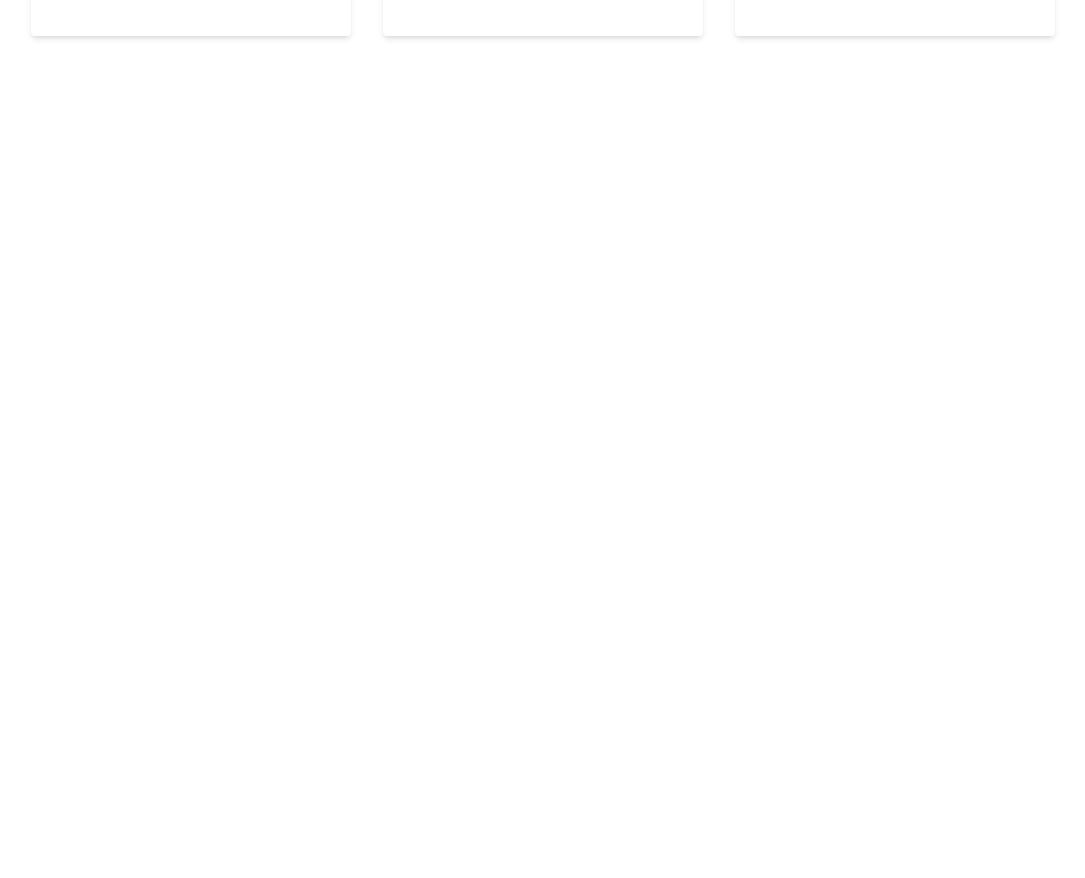
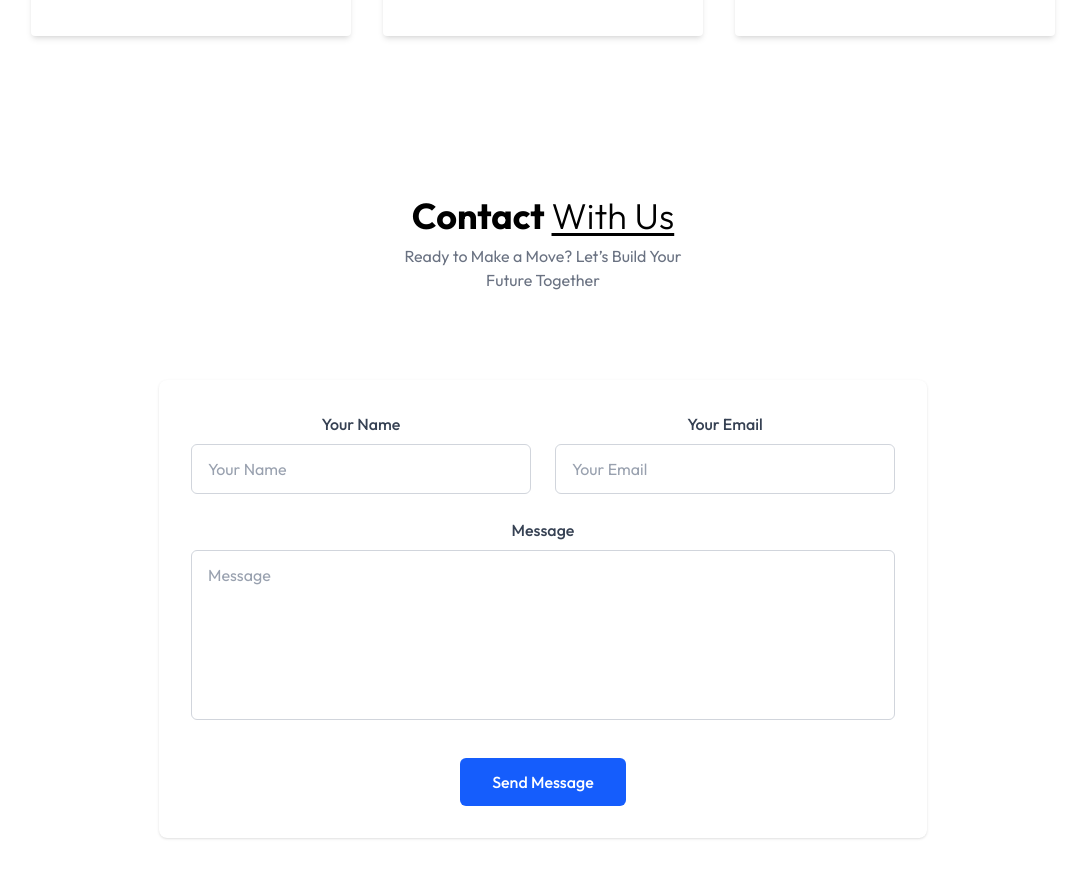
Before and after one commit to sumitkumarsharm/GalaxyDooe, a React (Vite) app: page / in a window 1280 px wide. Shown: the part 3107-3985 px from the top of the page, without its empty margins (97-1182 px from the left). Before the commit the page ends 3223 px from the top, so only its background shows below. Built offline with nearby package versions, Linux system fonts and the light colour scheme.

Commit message:
chor:created contact file

```diff
--- a/src/App.jsx
+++ b/src/App.jsx
@@ -3,6 +3,7 @@ import Header from './components/Header'
 import About from './components/About'
 import Projects from './components/Projects'
 import Testimonials from './components/Testimonials'
+import Contacts from './components/Contacts'
 
 
 const App = () => {
@@ -12,6 +13,7 @@ const App = () => {
       <About/>
       <Projects/>
       <Testimonials/>
+      <Contacts/>
     </div>
   )
 }
--- /dev/null
+++ b/src/components/Contacts.jsx
@@ -0,0 +1,115 @@
+import React from "react";
+import { useState } from "react";
+
+const Contacts = () => {
+  const [formData, setFormData] = useState({
+    name: "",
+    email: "",
+    message: "",
+  });
+
+  const handleChange = (e) => {
+    setFormData({ ...formData, [e.target.name]: e.target.value });
+  };
+
+  const handleSubmit = (e) => {
+    e.preventDefault();
+    console.log("Form submitted:", formData);
+    setFormData({ name: "", email: "", message: "" });
+  };
+
+  return (
+    <div
+      className="text-center p-6 py-20 lg:px-32 w-full overflow-hidden"
+      id="contacts"
+    >
+      <h1 className="text-2xl sm:text-4xl font-bold mb-2 text-center">
+        Contact{" "}
+        <span className="underline underline-offset-4 font-light">With Us</span>
+      </h1>
+      <p className="text-center text-gray-500 mb-2 mx-auto max-w-80">
+        Ready to Make a Move? Let’s Build Your Future Together
+      </p>
+
+      <section className="container mx-auto py-20 px-6 md:px-20 lg:px-32">
+        <form
+          onSubmit={handleSubmit}
+          className="max-w-3xl mx-auto bg-white rounded-lg shadow-sm p-8"
+        >
+
+          <div className="grid grid-cols-1 md:grid-cols-2 gap-6 mb-6">
+            <div>
+              <label
+                htmlFor="name"
+                className="block text-gray-700 font-medium mb-2"
+              >
+                Your Name
+              </label>
+              <input
+                type="text"
+                id="name"
+                name="name"
+                placeholder="Your Name"
+                value={formData.name}
+                onChange={handleChange}
+                required
+                className="w-full border border-gray-300 rounded-md px-4 py-3 text-gray-700 placeholder-gray-400 focus:outline-none focus:ring-2 focus:ring-blue-500 focus:border-transparent transition"
+              />
+            </div>
+
+            <div>
+              <label
+                htmlFor="email"
+                className="block text-gray-700 font-medium mb-2"
+              >
+                Your Email
+              </label>
+              <input
+                type="email"
+                id="email"
+                name="email"
+                placeholder="Your Email"
+                value={formData.email}
+                onChange={handleChange}
+                required
+                className="w-full border border-gray-300 rounded-md px-4 py-3 text-gray-700 placeholder-gray-400 focus:outline-none focus:ring-2 focus:ring-blue-500 focus:border-transparent transition"
+              />
+            </div>
+          </div>
+
+
+          <div className="mb-8">
+            <label
+              htmlFor="message"
+              className="block text-gray-700 font-medium mb-2"
+            >
+              Message
+            </label>
+            <textarea
+              id="message"
+              name="message"
+              rows="6"
+              placeholder="Message"
+              value={formData.message}
+              onChange={handleChange}
+              required
+              className="w-full border border-gray-300 rounded-md px-4 py-3 text-gray-700 placeholder-gray-400 focus:outline-none focus:ring-2 focus:ring-blue-500 focus:border-transparent transition resize-none"
+            ></textarea>
+          </div>
+
+
+          <div className="flex justify-center">
+            <button
+              type="submit"
+              className="bg-blue-600 text-white font-medium px-8 py-3 rounded-md hover:bg-blue-700 transition-colors duration-300"
+            >
+              Send Message
+            </button>
+          </div>
+        </form>
+      </section>
+    </div>
+  );
+};
+
+export default Contacts;
--- a/src/components/Testimonials.jsx
+++ b/src/components/Testimonials.jsx
@@ -3,7 +3,6 @@ import { useNavigate } from "react-router-dom";
 import { testimonialsData } from "../assets/assets";
 
 export default function Testimonials() {
-//   const navigate = useNavigate();
 
   return (
     <section className="container mx-auto py-20 px-6 md:px-20 lg:px-32" id="testimonial">
```
